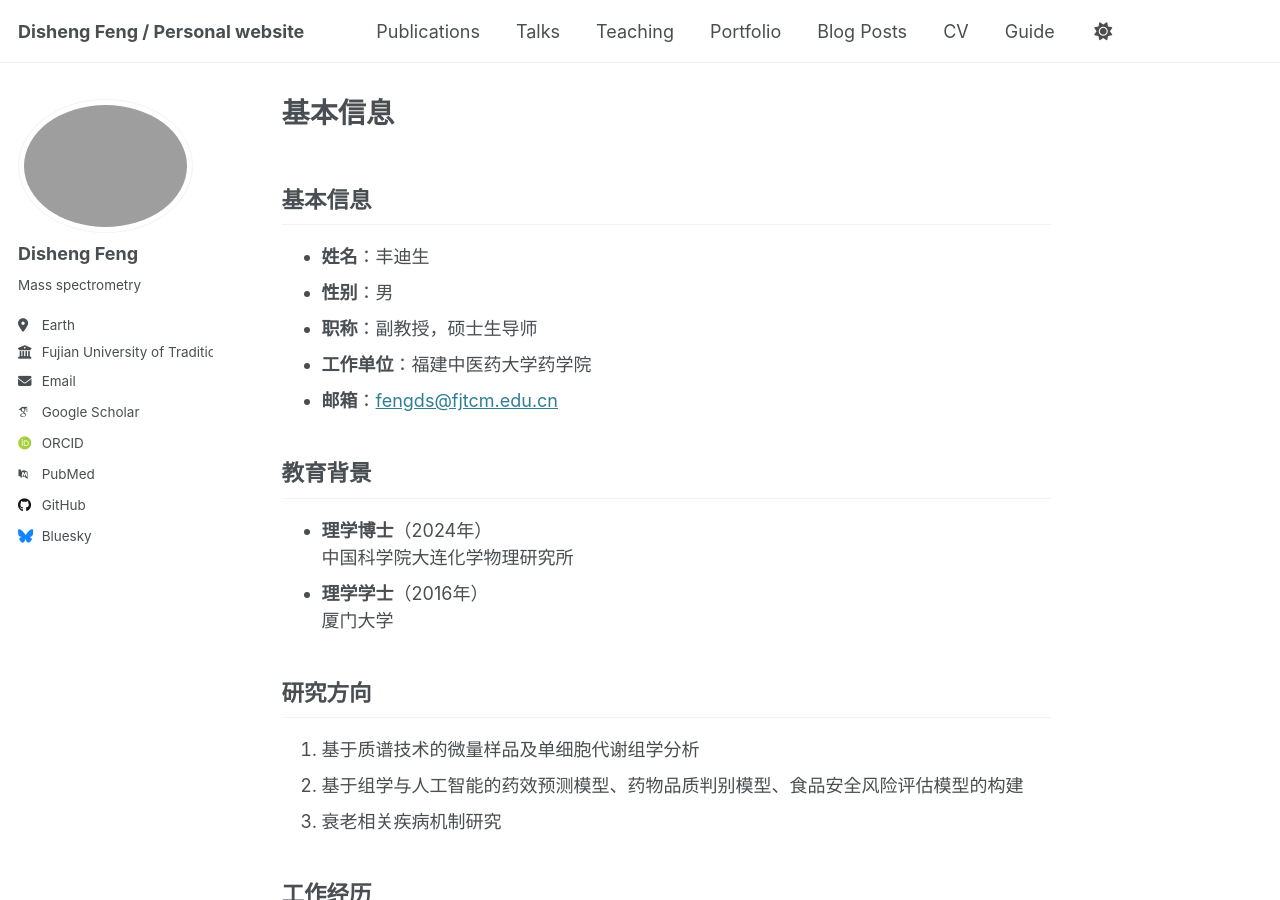
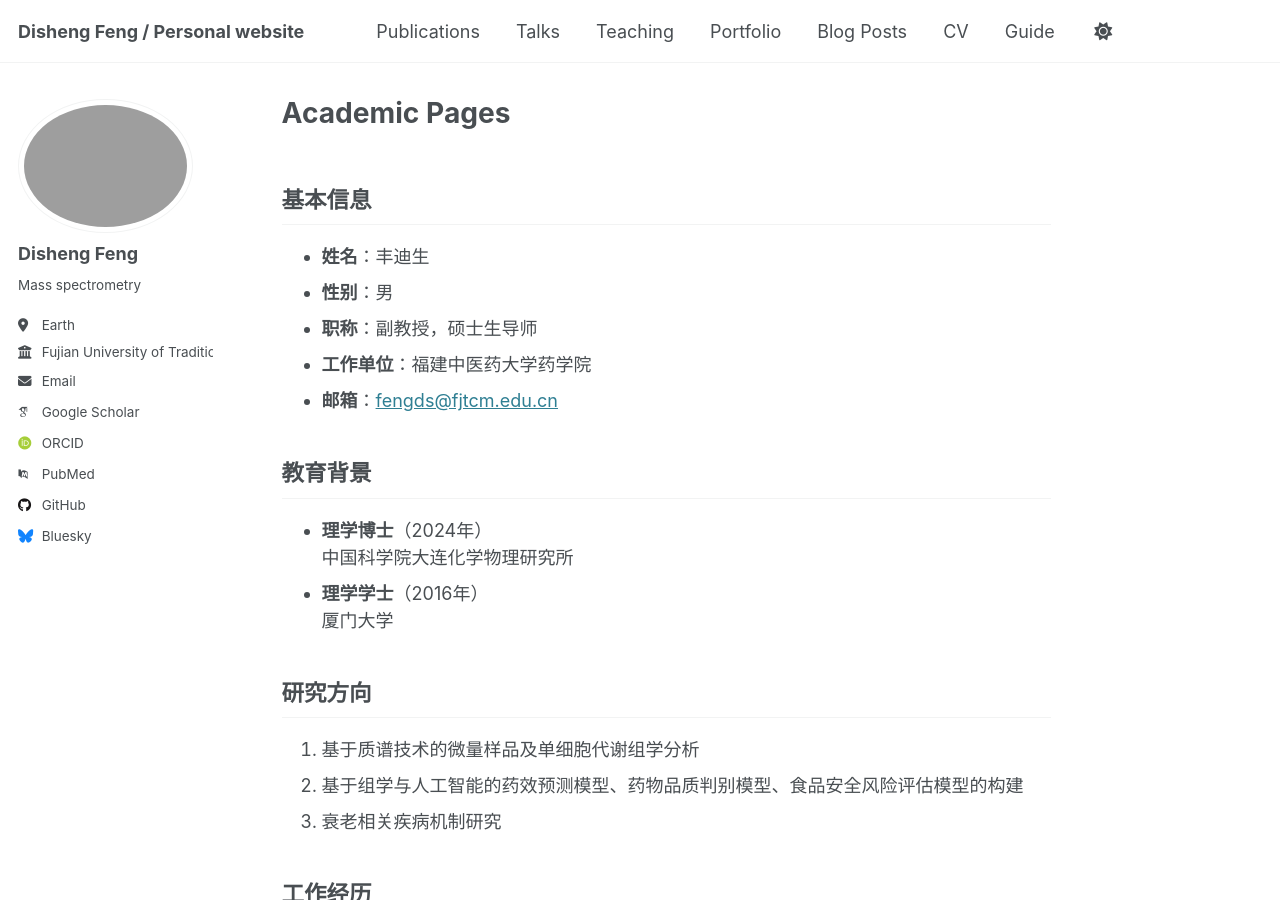
Before and after one commit to yuzhounaut/yuzhounaut.github.io, a Jekyll site: the page built from _pages/about.md, in a window 1280 px wide and 900 px high. Built offline with Jekyll 4.4.1, drawn with Linux system fonts in a browser that asks for light colours; some web fonts are replaced; our own code applies the rules of GitHub Pages for plain Markdown files.

Commit message:
Update about.md

```diff
--- a/_pages/about.md
+++ b/_pages/about.md
@@ -1,3 +1,11 @@
+---
+permalink: /
+title: "Academic Pages"
+author_profile: true
+redirect_from:
+  - /about/
+  - /about.html
+---
 ## 基本信息
 - **姓名**：丰迪生
 - **性别**：男
```
